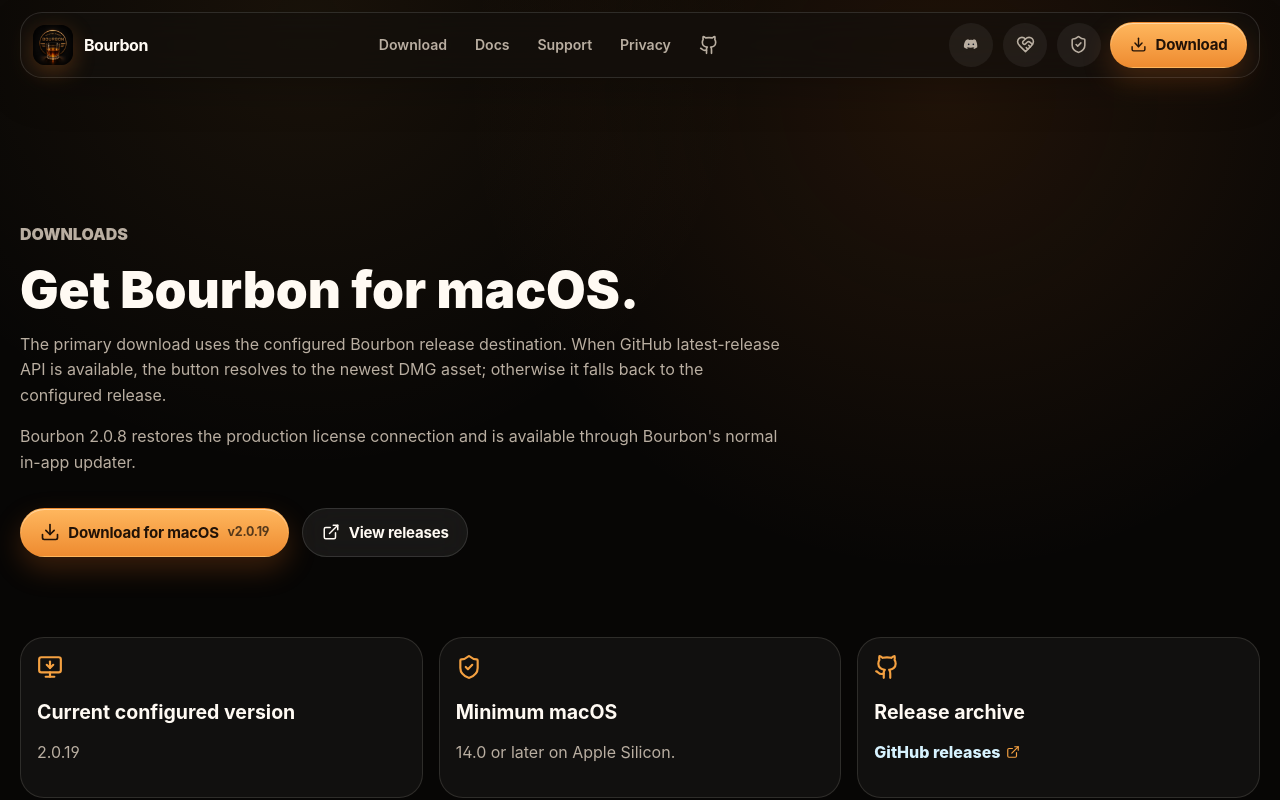
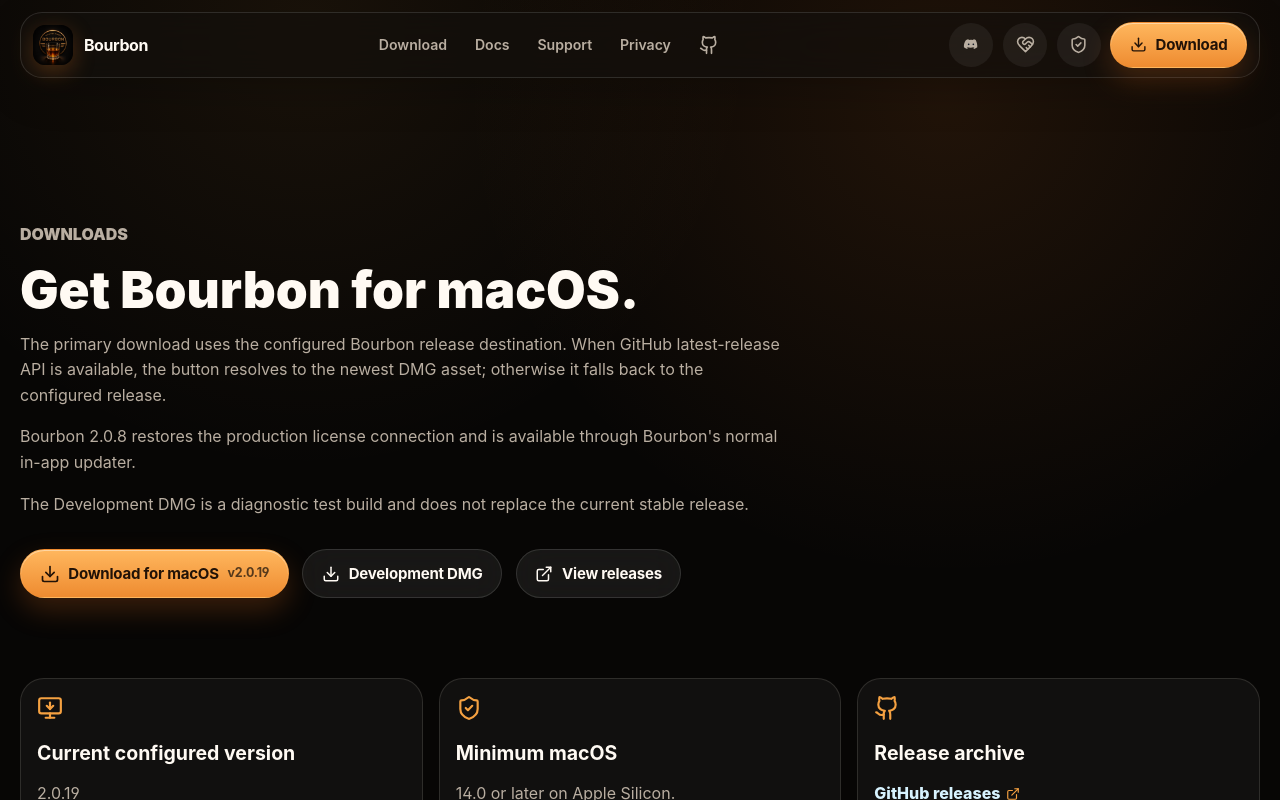
Before and after one commit to Unblockerfire/Bourbon, a Next.js app in the folder BourbonWebsite/: page /download in a window 1280 px wide. Shown: the top 800 px of the page. Built offline with nearby package versions, Linux system fonts and the light colour scheme; no server answers.

Commit message:
Add development DMG website download

```diff
--- a/BourbonWebsite/app/download/page.tsx
+++ b/BourbonWebsite/app/download/page.tsx
@@ -7,7 +7,11 @@
   Terminal
 } from "lucide-react";
 
-import { DownloadButton, ReleasesLink } from "@/components/DownloadButton";
+import {
+  DevelopmentDownloadButton,
+  DownloadButton,
+  ReleasesLink
+} from "@/components/DownloadButton";
 import { siteConfig } from "@/lib/siteConfig";
 
 export const metadata: Metadata = {
@@ -34,8 +38,13 @@
           Bourbon 2.0.8 restores the production license connection and is
           available through Bourbon&apos;s normal in-app updater.
         </p>
+        <p>
+          The Development DMG is a diagnostic test build and does not replace
+          the current stable release.
+        </p>
         <div className="buttonRow">
           <DownloadButton />
+          <DevelopmentDownloadButton />
           <ReleasesLink />
         </div>
       </section>
--- a/BourbonWebsite/components/DownloadButton.tsx
+++ b/BourbonWebsite/components/DownloadButton.tsx
@@ -62,3 +62,16 @@
     </a>
   );
 }
+
+export function DevelopmentDownloadButton() {
+  return (
+    <a
+      className="button buttonSecondary"
+      href={siteConfig.developmentDownloadUrl}
+      aria-label={`Download the development ${siteConfig.productName} DMG`}
+    >
+      <Download aria-hidden="true" size={18} />
+      <span>Development DMG</span>
+    </a>
+  );
+}
--- a/BourbonWebsite/lib/siteConfig.ts
+++ b/BourbonWebsite/lib/siteConfig.ts
@@ -9,6 +9,8 @@
   releasesPageUrl: "https://github.com/Unblockerfire/Bourbon/releases",
   directDownloadUrl:
     "https://github.com/Unblockerfire/Bourbon/releases/download/v2.0.19/Bourbon2.0.19.dmg",
+  developmentDownloadUrl:
+    "https://github.com/Unblockerfire/Bourbon/releases/download/development-97639d8f/Bourbon-diagnostic-97639d8f0777.dmg",
   documentationUrl: "/docs",
   supportUrl: "/support",
   privacyUrl: "/privacy",
```
Also changed, not shown: BourbonWebsite/app/page.tsx (+6 -1 lines), 1 other file (tests, documents, lock files or other folders).
